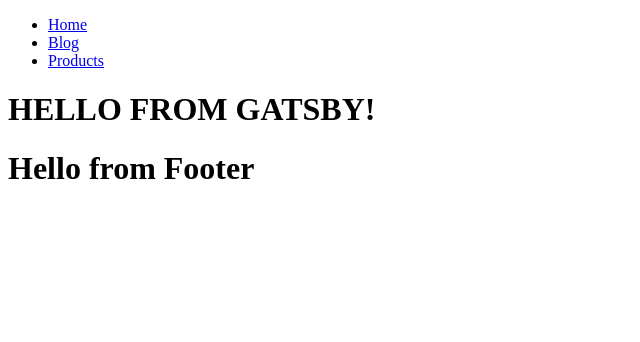
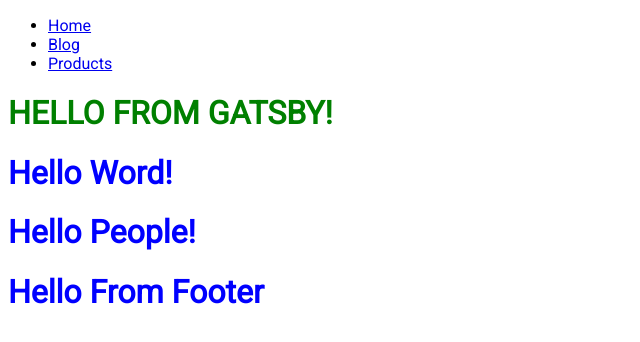
Before and after one commit to alessandrofd/gatsby-tutorial, a Gatsby site: page / in a window 1280 px wide. Shown: the whole page, without its empty margins (0-640 px from the left). Built offline with nearby package versions, Linux system fonts and the light colour scheme; Gatsby itself is replaced by a stand-in of ours.

Commit message:
9-global-css

```diff
--- a/src/components/Layout.js
+++ b/src/components/Layout.js
@@ -1,6 +1,7 @@
 import React from "react"
 import Navbar from "./Navbar"
 import Footer from "./Footer"
+import "./layout.css"
 
 const Layout = ({ children }) => {
   return (
--- /dev/null
+++ b/src/components/layout.css
@@ -0,0 +1,10 @@
+@import url("https://fonts.googleapis.com/css?family=Roboto&display=swap");
+
+body {
+  font-family: Roboto, sans-serif;
+}
+
+h1 {
+  color: blue;
+  text-transform: capitalize;
+}
--- a/src/pages/index.js
+++ b/src/pages/index.js
@@ -3,8 +3,10 @@
 
 export default () => (
   <Layout>
-    <h1 style={{ color: "rede", textTransform: "uppercase" }}>
+    <h1 style={{ color: "green", textTransform: "uppercase" }}>
       Hello from Gatsby!
     </h1>
+    <h1>Hello Word!</h1>
+    <h1>Hello People!</h1>
   </Layout>
 )
```
